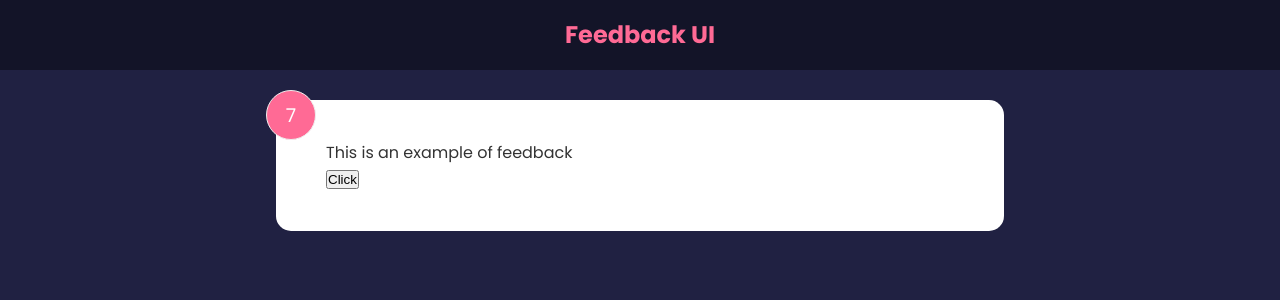
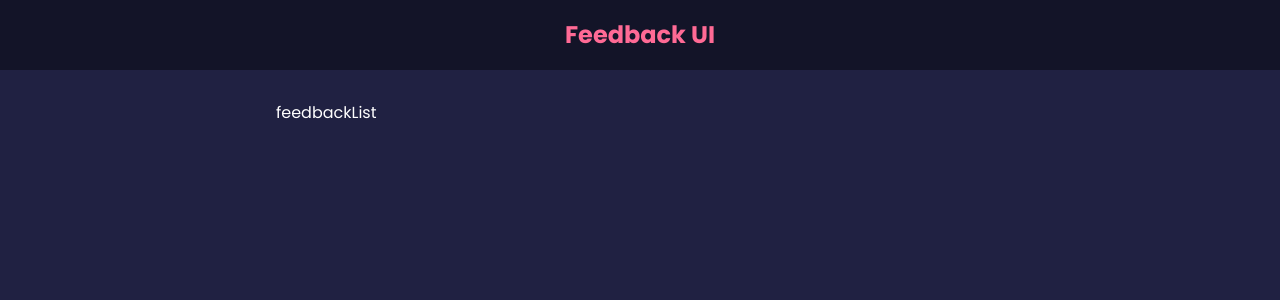
Before and after one commit to Webmekanic/Feedback-App, a React (Create React App) app: page / in a window 1280 px wide. Shown: the top 300 px of the page. Built offline with nearby package versions, Linux system fonts and the light colour scheme.

Commit message:
feat:: implement feedback list component

```diff
--- a/src/App.js
+++ b/src/App.js
@@ -1,13 +1,15 @@
 import React, { useState } from "react"
 import Header from "./components/Header"
-import FeedbackItem from "./components/feedbackItem"
+import FeedbackData from "./data/feedbackData"
+import FeedbackList from "./components/feedbackList"
 
 function App() {
+  const [feedback, setFeedback] = useState(FeedbackData)
   return (
     <>
       <Header />
       <div className="container">
-        <FeedbackItem />
+        <FeedbackList feedback={feedback} />
       </div>
     </>
   )
--- /dev/null
+++ b/src/components/feedbackList.jsx
@@ -0,0 +1,7 @@
+import React from "react"
+
+function FeedbackList() {
+  return <div>feedbackList</div>
+}
+
+export default FeedbackList
--- /dev/null
+++ b/src/data/feedbackData.js
@@ -0,0 +1,19 @@
+const FeedbackData = [
+  {
+    id: 1,
+    rating: 10,
+    text: "Lorem ipsum dolor sit amet, consectetur adipiscing elit. consequuntur vel vitae commodi alias voluptatem est voluptatum ipsa quae.",
+  },
+  {
+    id: 2,
+    rating: 9,
+    text: "Lorem ipsum dolor sit amet, consectetur adipiscing elit. consequuntur vel vitae commodi alias voluptatem est voluptatum ipsa quae.",
+  },
+  {
+    id: 3,
+    rating: 8,
+    text: "Lorem ipsum dolor sit amet, consectetur adipiscing elit. consequuntur vel vitae commodi alias voluptatem est voluptatum ipsa quae.",
+  },
+]
+
+export default FeedbackData
```
